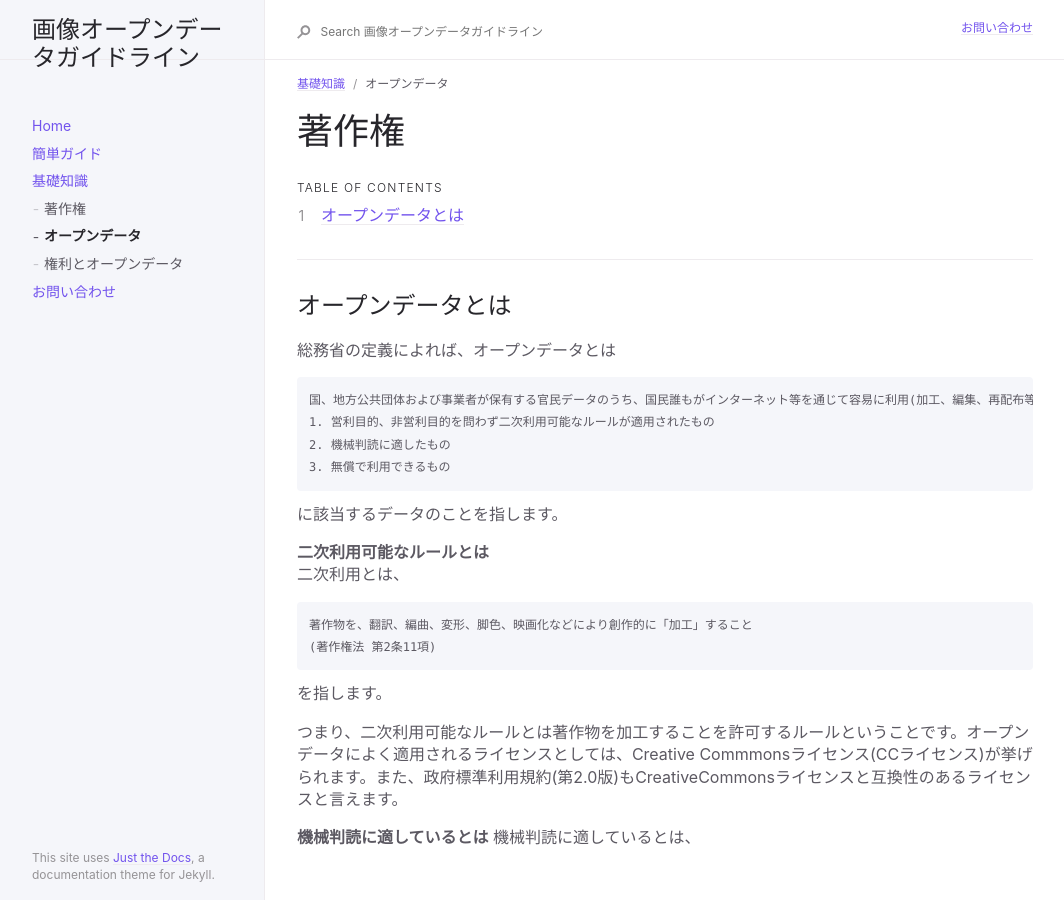
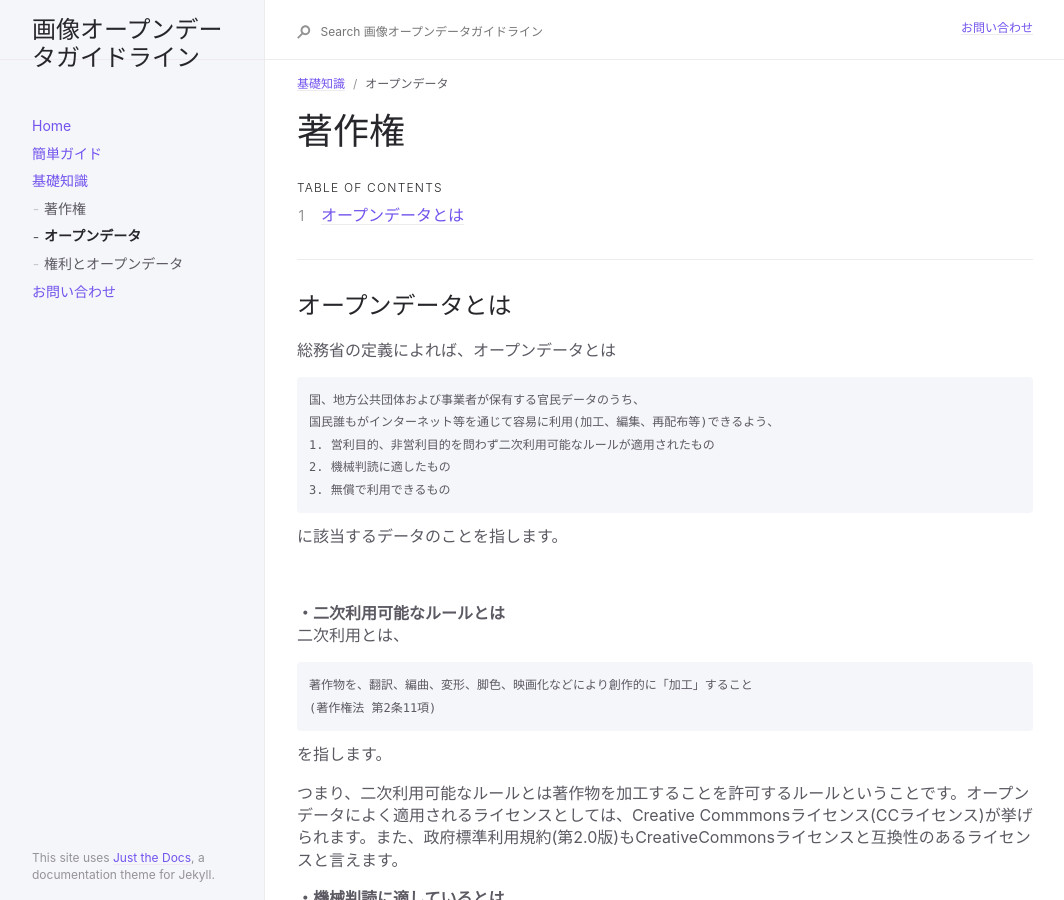
Before and after one commit to ayane0321/image-opendata-guide, a Jekyll site: the page built from docs/basic/opendata.md, in a window 1280 px wide. Shown: the whole page, without its empty margins (91-1155 px from the left). Built offline with Jekyll 4.4.1, drawn with Linux system fonts in a browser that asks for light colours.

Commit message:
add opendata

````diff
--- a/docs/basic/opendata.md
+++ b/docs/basic/opendata.md
@@ -19,15 +19,17 @@ nav_order: 2
 ## オープンデータとは
 総務省の定義によれば、オープンデータとは
 ```
-国、地方公共団体および事業者が保有する官民データのうち、国民誰もがインターネット等を通じて容易に利用(加工、編集、再配布等)できるよう、
+国、地方公共団体および事業者が保有する官民データのうち、
+国民誰もがインターネット等を通じて容易に利用(加工、編集、再配布等)できるよう、
 1. 営利目的、非営利目的を問わず二次利用可能なルールが適用されたもの
 2. 機械判読に適したもの
 3. 無償で利用できるもの
 ```
 に該当するデータのことを指します。
 
+<br>
 
-**二次利用可能なルールとは**
+**・二次利用可能なルールとは**
 二次利用とは、
 ```
 著作物を、翻訳、編曲、変形、脚色、映画化などにより創作的に「加工」すること
@@ -37,5 +39,5 @@ nav_order: 2
 
 つまり、二次利用可能なルールとは著作物を加工することを許可するルールということです。オープンデータによく適用されるライセンスとしては、Creative Commmonsライセンス(CCライセンス)が挙げられます。また、政府標準利用規約(第2.0版)もCreativeCommonsライセンスと互換性のあるライセンスと言えます。
 
-**機械判読に適しているとは**
-機械判読に適しているとは、
+**・機械判読に適しているとは**
+機械判読に適しているとは、コンピュータがデータ構造を理解できることを指し，JPEGファイルやPDFファイルのようなテキスト情報を識別できないファイルもしくはファイルを開く際に特定の企業ソフトを利用する必要のあるファイルに該当しないものです。一般的には、CSVファイルやXMLファイルなどを指します。
````
